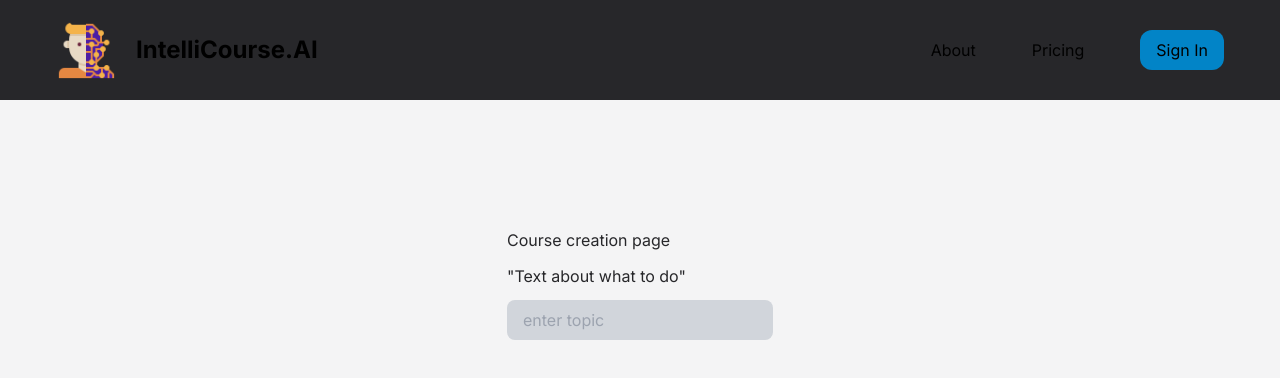
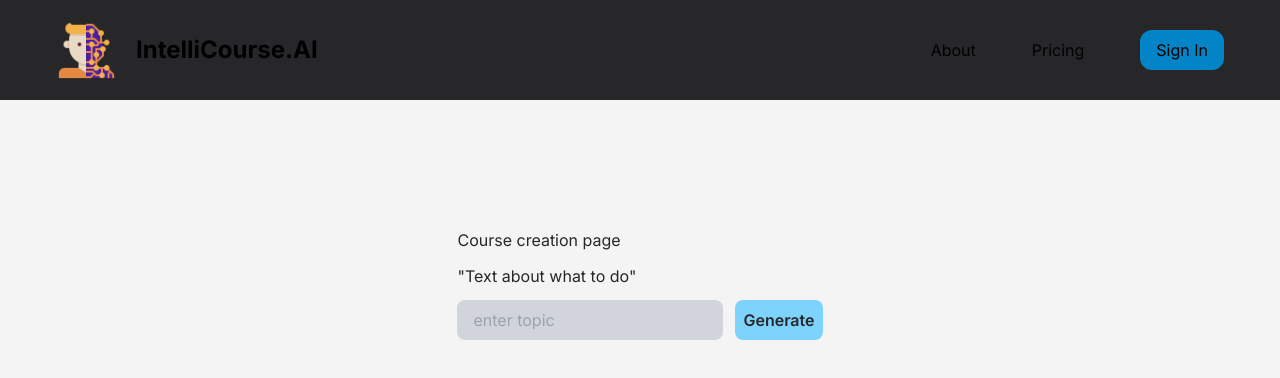
Before and after one commit to Eddie-Kuo/intellicourse-ai, a Next.js app: page /course/create in a window 1280 px wide. Shown: the top 378 px of the page. Built offline with nearby package versions, Linux system fonts and the light colour scheme; no server answers.

Commit message:
add ui to gen course button

```diff
--- a/src/app/course/create/page.tsx
+++ b/src/app/course/create/page.tsx
@@ -1,4 +1,4 @@
-import React from "react";
+"use client";
 
 function Page() {
   return (
@@ -6,10 +6,15 @@ function Page() {
       <div className="flex flex-col justify-center gap-3">
         <p className="text-zinc-800">Course creation page</p>
         <p className="text-zinc-800">&quot;Text about what to do&quot;</p>
-        <input
-          placeholder="enter topic"
-          className="rounded-lg bg-gray-300 px-4 py-2"
-        />
+        <div className="flex gap-3">
+          <input
+            placeholder="enter topic"
+            className="rounded-lg bg-gray-300 px-4 py-2"
+          />
+          <button onClick={() => {}} className="rounded-lg bg-sky-300 p-2">
+            <p className="font-semibold text-zinc-800">Generate</p>
+          </button>
+        </div>
       </div>
     </div>
   );
```
